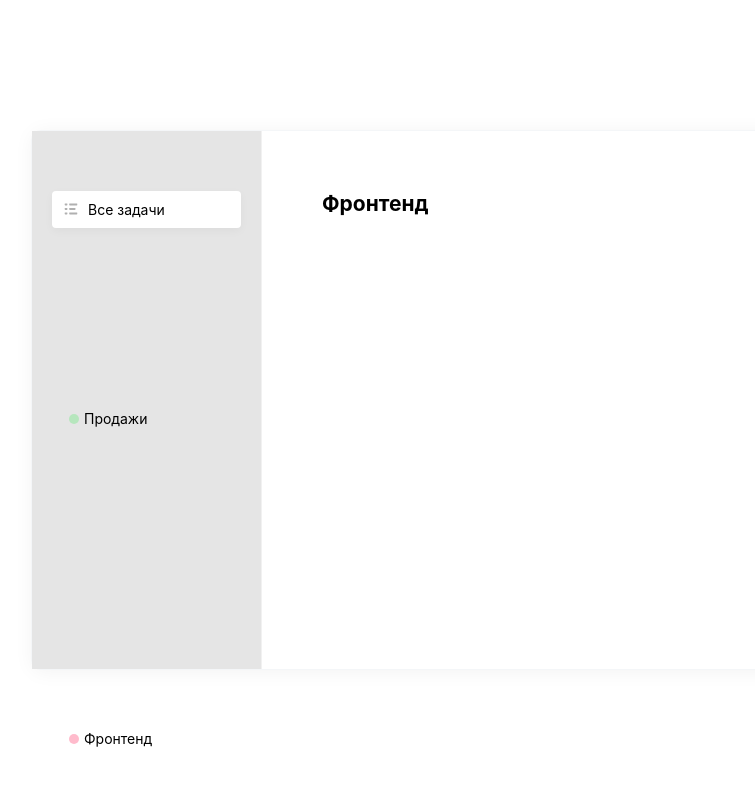
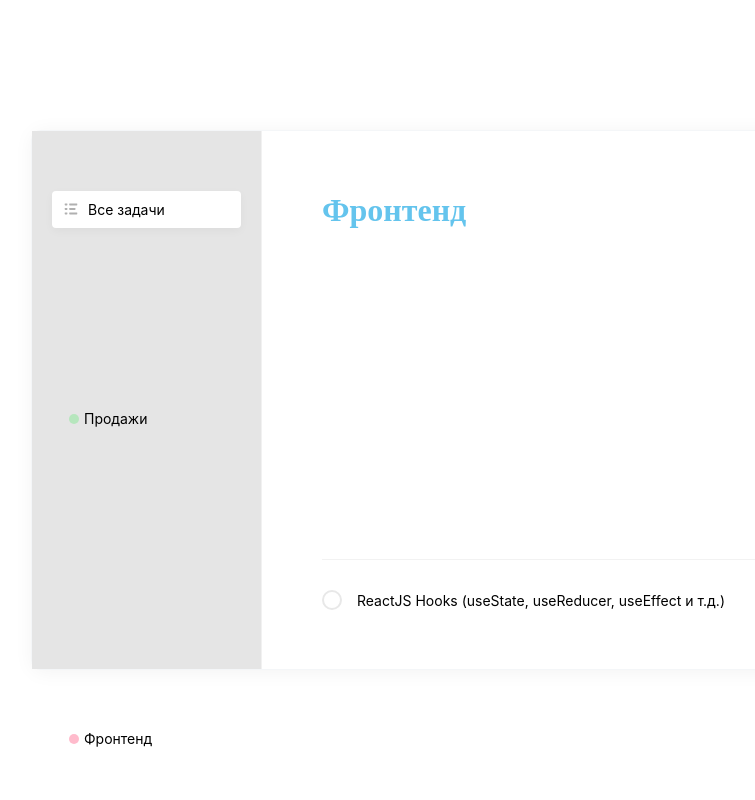
Before and after one commit to Earn1ll/to_do_list_app, a React (Create React App) app: page / in a window 1280 px wide. Shown: the top 800 px of the page, without its empty margins (209-964 px from the left). Built offline with nearby package versions, Linux system fonts and the light colour scheme.

Commit message:
add tasks component

```diff
--- a/public/index.html
+++ b/public/index.html
@@ -18,6 +18,7 @@
       user's mobile device or desktop. See https://developers.google.com/web/fundamentals/web-app-manifest/
     -->
     <link rel="manifest" href="%PUBLIC_URL%/manifest.json" />
+    <link href="https://fonts.googleapis.com/css2?family=Montserrat:wght@700&display=swap" rel="stylesheet">
     <!--
       Notice the use of %PUBLIC_URL% in the tags above.
       It will be replaced with the URL of the `public` folder during the build.
--- a/src/App.js
+++ b/src/App.js
@@ -2,6 +2,7 @@
 import React,{useState} from "react";
 import AddList from "./components/AddListButton/AddList";
 import DB from "./assets/db.json";
+import Tasks from "./components/tasks/tasks";
 
 import listsvg from "./assets/img/Vector.svg";
 
@@ -50,16 +51,12 @@
                          colors={DB.colors}
                 />
             </div>
-                <div className="todo__tasks">
-                    <div className="tasks">
-                        <h2 className=""tasks__title>Фронтенд</h2>
-                    </div>
+                <div className= "todo__tasks">
+                    <Tasks/>
                 </div>
         </div>
     );
 }
 
+
 export default App;
-/*
-
- */
--- /dev/null
+++ b/src/components/tasks/tasks.jsx
@@ -0,0 +1,28 @@
+import React from 'react';
+import  editSvg from '../../assets/img/edit.svg';
+import './tasks.scss';
+
+const Tasks = () => {
+    return (
+        <div className="tasks">
+            <h2 className="tasks__title"tasks__title>
+                Фронтенд
+                <img src={editSvg} alt='edit icon'/>
+            </h2>
+            <div className="tasks__items">
+                <div className="tasks__items-row">
+                    <div className="checkBox">
+                        <input id="check" type="checkbox"/>
+                        <label htmlFor="check">
+                            <svg width="11" height="8" viewBox="0 0 11 8" fill="none" xmlns="http://www.w3.org/2000/svg">
+                                <path d="M9.29999 1.20001L3.79999 6.70001L1.29999 4.20001" stroke="#000" stroke-width="1.5" stroke-linecap="round" stroke-linejoin="round"/>
+                            </svg>
+                        </label>
+                    </div>
+                    <p>ReactJS Hooks (useState, useReducer, useEffect и т.д.)</p>
+                </div>
+            </div>
+        </div>
+    );
+}
+export default Tasks;
--- /dev/null
+++ b/src/components/tasks/tasks.scss
@@ -0,0 +1,93 @@
+.tasks {
+  &__title {
+    font-family: Montserrarat;
+    font-weight: bold;
+    font-size: 32px;
+    line-height: 39px;
+    color: #64c4ed;
+    border-bottom: 1px solid #f2f2f2;
+    padding-bottom: 20px;
+
+    &:hover {
+      img {
+        opacity: 0.2;
+      }
+    }
+  }
+
+  img {
+    cursor: pointer;
+    opacity: 0;
+    margin-left: 15px;
+
+    &:hover {
+      opacity: 0.8;
+    }
+  }
+
+  &__items {
+    margin-top: 30px;
+    &-row {
+      display: flex;
+      align-items: center;
+
+      p {
+        margin-left: 15px;
+      }
+    }
+  }
+
+  .checkBox {
+  svg {
+    path {
+      stroke: #f2f2f2;
+    }
+  }
+    input:checked + label {
+      background-color: #4DD599;
+      border-color: #4DD599;
+
+      svg {
+        opacity: 1;
+        path {
+          stroke: #fff;
+        }
+      }
+    }
+
+    input {
+      display: none;
+    }
+
+    &:hover {
+      label {
+        background-color: #f2f2f2;
+        border-color: #f2f2f2;
+
+        svg {
+          opacity: 1;
+
+          path {
+            stroke: #b2b2b2;
+          }
+        }
+      }
+    }
+
+    label {
+      display: flex;
+      align-items: center;
+      justify-content: center;
+      border: 2px solid #e8e8e8;
+      border-radius: 30px;
+      width: 20px;
+      height: 20px;
+      cursor: pointer;
+
+      svg {
+        opacity: 0;
+      }
+    }
+
+  }
+}
--- a/src/index.scss
+++ b/src/index.scss
@@ -53,15 +53,7 @@
     border-color: #818383;
   }
 }
-.tasks {
-  &__title {
-    font-family: Montserrarat;
-    font-weight: bold;
-    font-size: 32px;
-    line-height: 39px;
-    color: #64c4ed;
-  }
-}
+
 .button {
   background: #4DD599;
   border-radius: 4px;
```
